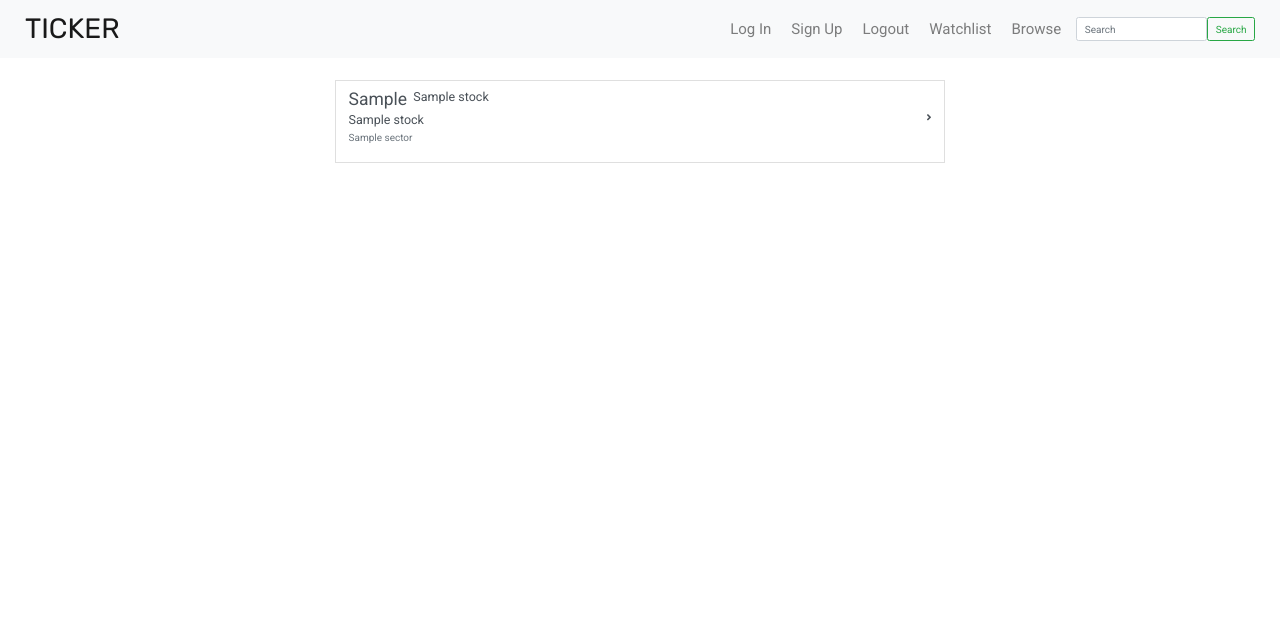
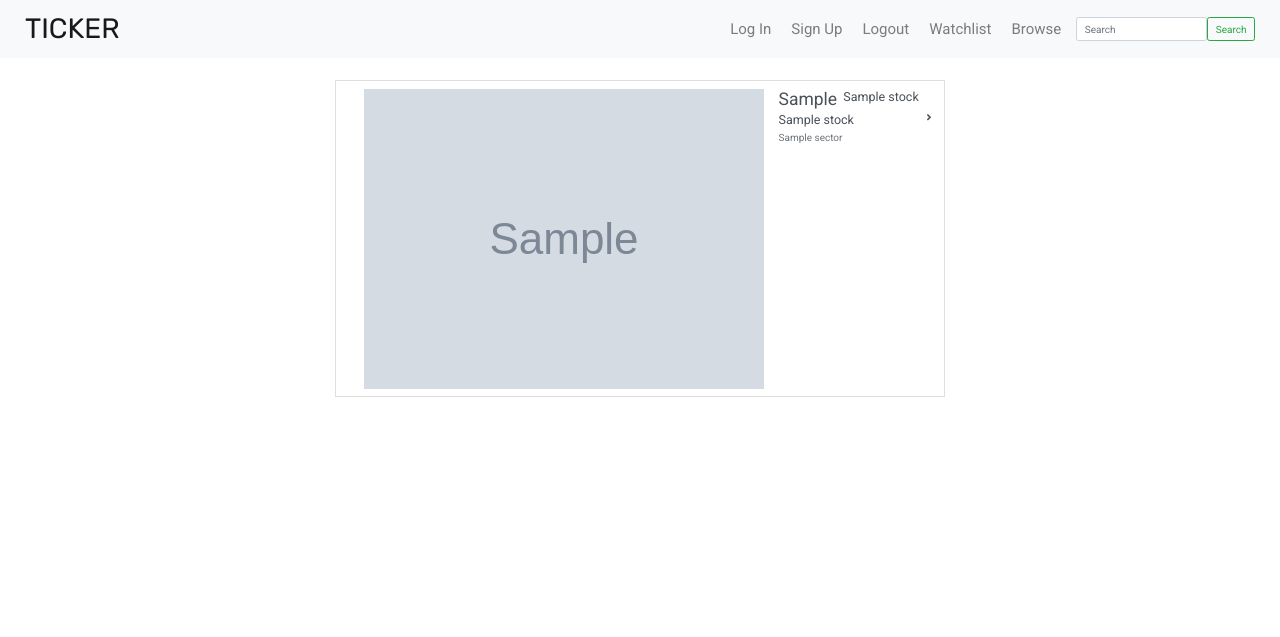
Before and after one commit to yipmunallen/third-milestone-project, a Flask app: page /browse in a window 1280 px wide. Shown: the top 637 px of the page. Run offline with Flask 2, Linux system fonts and the light colour scheme; grey boxes marked "Sample" are stand-in pictures; a database or web service that is not in the repository returns one stand-in record (values such as "Sample title"); some libraries are stand-ins or nearby versions.

Commit message:
Added icons and formatted stock columns using bootstrap in "Browse.html"

```diff
--- a/templates/browse.html
+++ b/templates/browse.html
@@ -2,17 +2,36 @@
 {% block content %}
 
     <section id="browse-main" class="main-content">
-        <div class="browse-items col-6 mx-auto">
+        <div class="browse-items col-9 col-md-6 mx-auto">
             {% for stock in stocks %}
                 <a href="#" class="list-group-item list-group-item-action">
-                  <div class="d-flex w-100">
-                    <h3 class="mb-1">{{ stock.ticker_symbol }}</h3> <h5>&nbsp;&nbsp;{{ stock.market_name }}</h5>
+                    <div class="container-fluid">
+                        <div class="row">
+                            <div class="col align-self-center justify-text-center stock-icon">
+                                <div class="icon-border" >
+                                    <img src= "{{stock.icon_url}}" id="stock-image" alt="icon">
                                 </div>
+                            </div>
+                            <div class="col">
+                                <div class="row">
+                                    <div class="d-flex">
+                                        <h3 class="mb-1">{{ stock.ticker_symbol }}</h3><h5>&nbsp;&nbsp;{{ stock.market_name }}</h5>
+                                    </div>
+                                </div>
+                                <div class="row">
                                     <div class="d-flex w-100 justify-content-between">
                                         <h5 class="mb-1">{{ stock.company_name }}</h5>
                                         <i class="fas fa-angle-right"></i>
                                     </div>
+                                </div>
+                                <div class="row">
+                                    <div class="d-flex">
                                         <p class="text-muted">{{ stock.sector }}</p>
+                                    </div>
+                                </div>
+                            </div>
+                        </div>
+                    </div>
                 </a>
             {% endfor %}
         </div>
```
Lines whose indentation alone changed are shown as unchanged.
